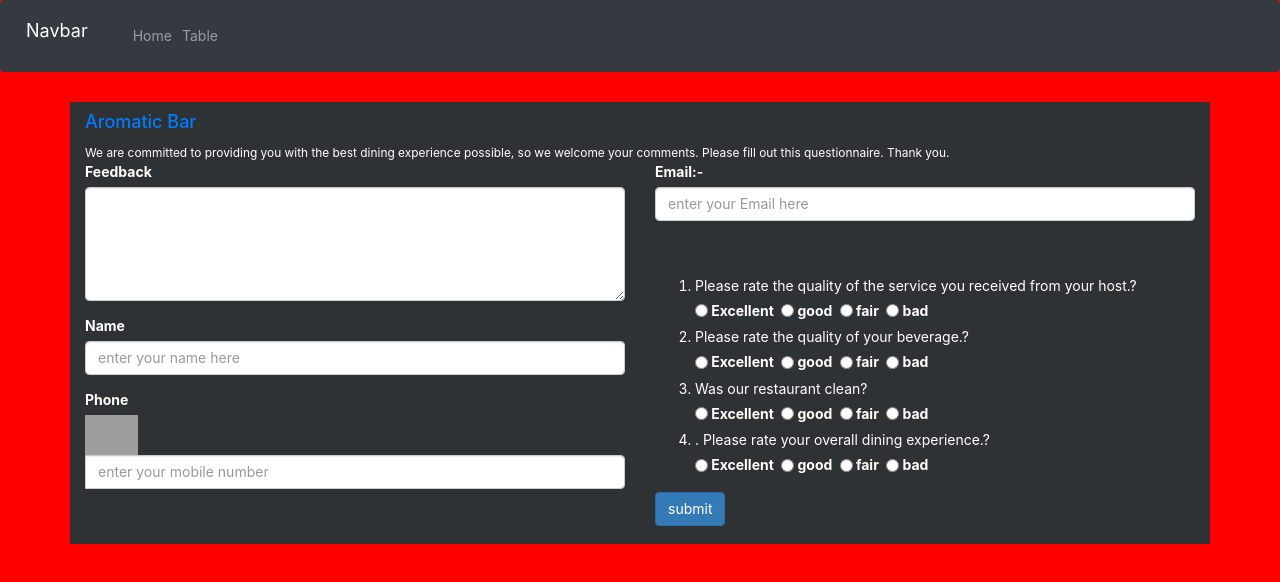
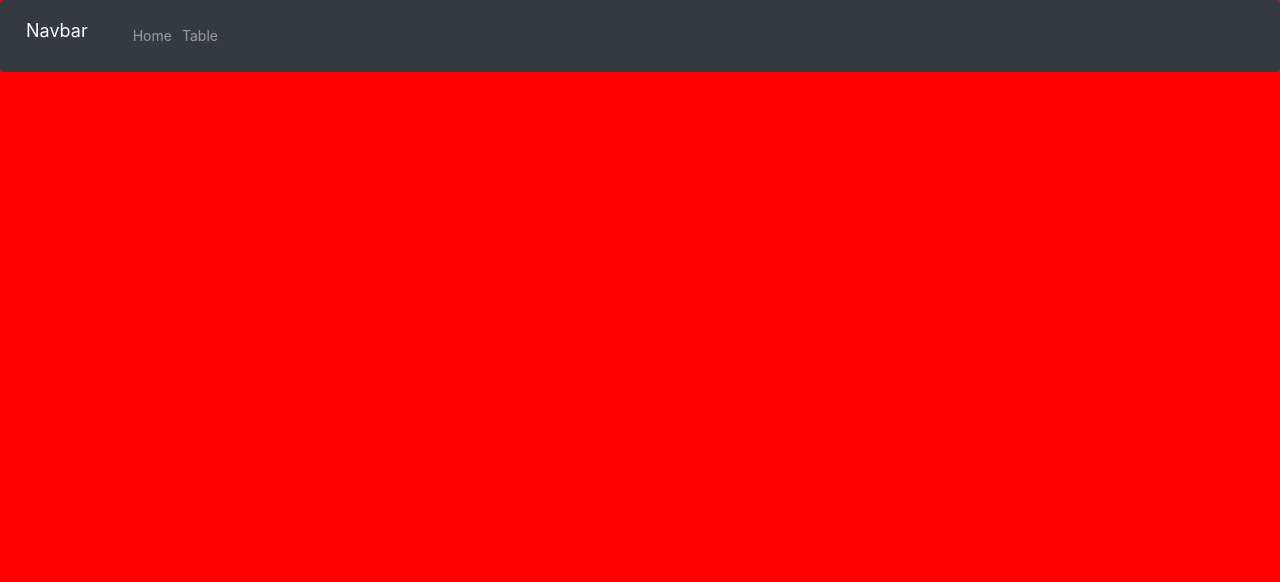
Before and after one commit to Princejain21/UserDetail, a React (Create React App) app: page / in a window 1280 px wide. Shown: the top 582 px of the page. Built offline with nearby package versions, Linux system fonts and the light colour scheme; grey boxes are pictures that could not be loaded.

Commit message:
Update App.js
changes the routing

```diff
--- a/src/App.js
+++ b/src/App.js
@@ -14,7 +14,7 @@ export default function App() {
       <Router>
         <Navbar />
         <Switch>
-          <Route exact path="/">
+          <Route exact path="/UserDetail">
           <Form />
           </Route>
         </Switch>
```
